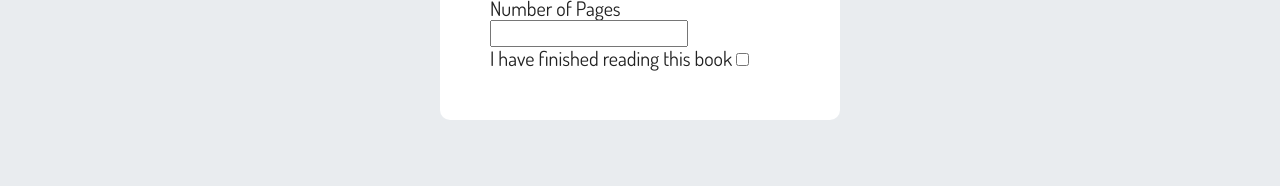
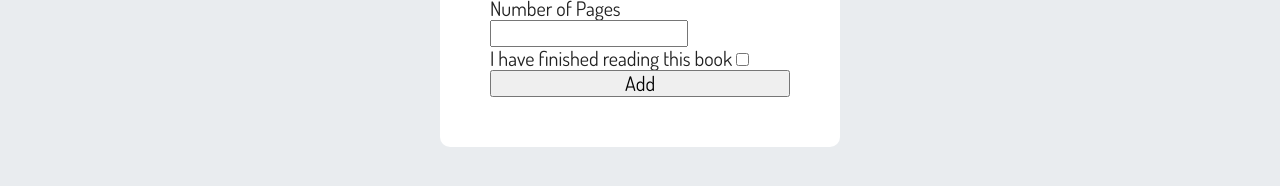
Before and after one commit to JohnSebastian3/libberly, a plain HTML site: page index.html in a window 1280 px wide. Shown: the part 590-776 px from the top of the page. Drawn offline with Linux system fonts and the light colour scheme.

Commit message:
Add modal markup

```diff
--- a/index.html
+++ b/index.html
@@ -41,7 +41,7 @@
       </div>
       <div class="input-control">
         <label for="book-author">Author</label>
-        <input type="text" id=" book-author" name="book-author"/>
+        <input type="text" id="book-author" name="book-author"/>
       </div>
       <div class="input-control">
         <label for="book-pages">Number of Pages</label>
@@ -51,6 +51,7 @@
         <label for="have-read">I have finished reading this book</label>
         <input type="checkbox" id="have-read" name="have-read" />
       </div>
+      <button type="button" id="submit">Add</button>
     </form>
   </div>
 
```
